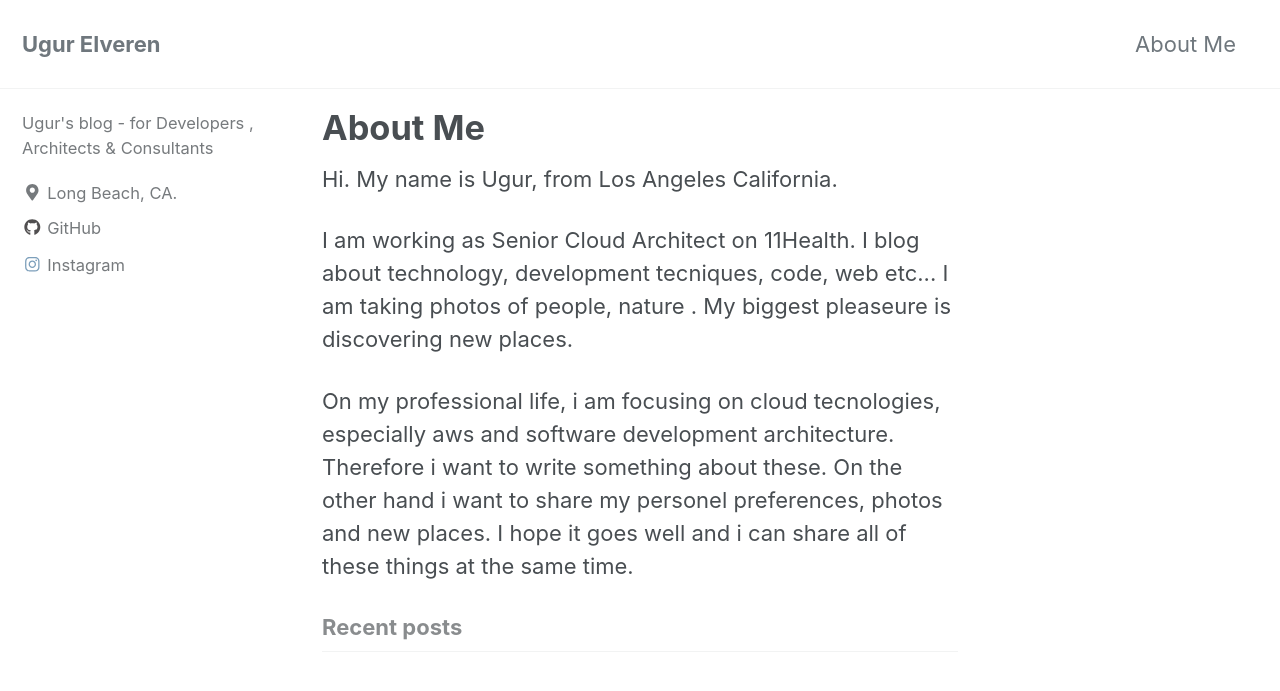
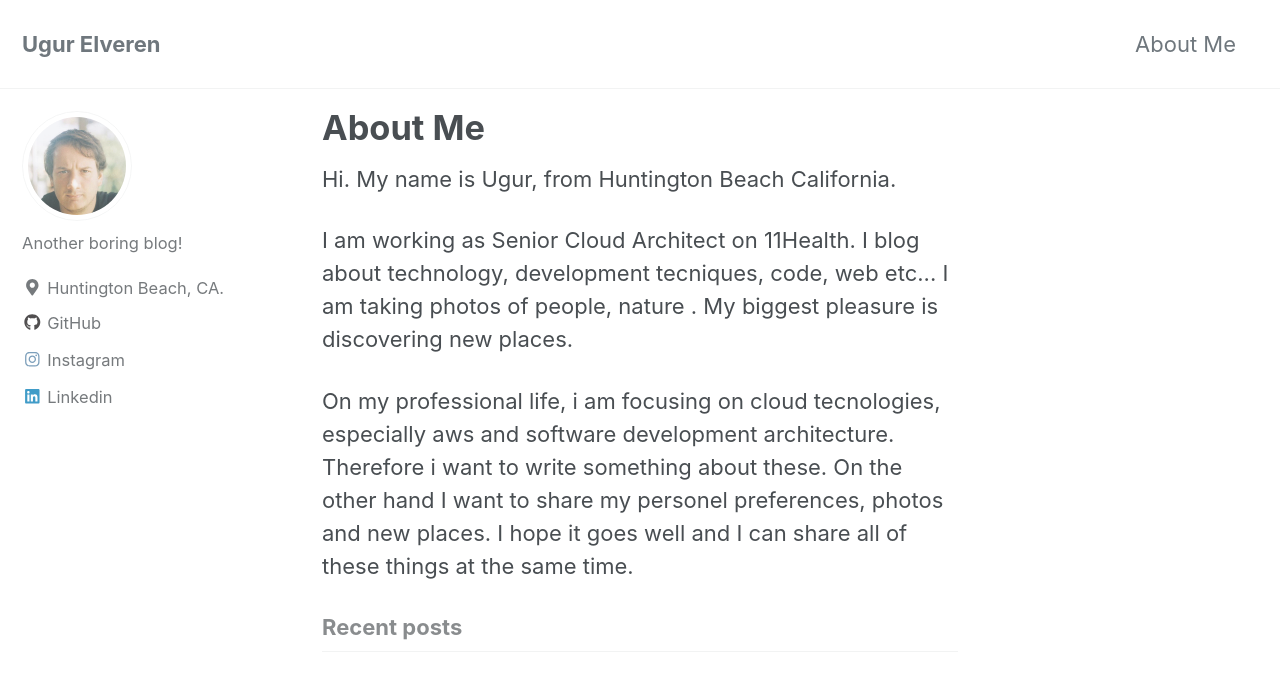
Before and after one commit to ugurelveren/ugurelveren.github.io, a Jekyll site: the page built from about-me.html, in a window 1280 px wide and 900 px high. Shown: the top 691 px of the window. Built offline with Jekyll 4.4.1, drawn with Linux system fonts in a browser that asks for light colours; cached includes are drawn as plain includes; nearby versions of some CDN libraries.

Commit message:
Bug fixing

```diff
--- a/_config.yml
+++ b/_config.yml
@@ -3,7 +3,7 @@ locale: en-US
 title: Ugur Elveren
 title_separator: '-'
 name: null
-description: 'Ugur''s blog - for Developers , Architects  & Consultants'
+description: 'Another boring blog!'
 url: null
 baseurl: null
 repository: null
@@ -79,9 +79,9 @@ analytics:
     anonymize_ip: null
 author:
   name: null
-  avatar: null
-  bio: 'Ugur''s blog - for Developers , Architects  & Consultants'
-  location: 'Long Beach, CA.'
+  avatar: "/assets/images/pf.jpg"
+  bio: 'Another boring blog!'
+  location: 'Huntington Beach, CA.'
   email: null
   links:
     - label: Email
@@ -98,6 +98,9 @@ author:
     - label: Instagram
       icon: fab fa-fw fa-instagram
       url: "https://www.instagram.com/ugur.elveren/"
+    - label: Linkedin
+      icon: fab fa-fw fa-linkedin
+      url: "https://www.linkedin.com/in/ugur-elveren/"
 footer:
   links:
     - label: Twitter
@@ -113,7 +116,7 @@ footer:
       icon: fab fa-fw fa-bitbucket
     - label: Instagram
       icon: fab fa-fw fa-instagram
-      url: "https://www.instagram.com/ugur.elveren/"
+      url: ""
 include:
   - .htaccess
   - _pages
--- a/about-me.html
+++ b/about-me.html
@@ -4,8 +4,8 @@ layout: home
 author_profile: true
 ---
 
-Hi. My name is Ugur, from Los Angeles California.
+Hi. My name is Ugur, from Huntington Beach California.
 </p>
-I am working as Senior Cloud Architect on 11Health. I blog about technology, development tecniques, code, web etc... I am taking photos of people, nature . My biggest pleaseure is discovering new places.
+I am working as Senior Cloud Architect on 11Health. I blog about technology, development tecniques, code, web etc... I am taking photos of people, nature . My biggest pleasure is discovering new places.
 </p>
-On my professional life, i am focusing on cloud tecnologies, especially aws and software development architecture. Therefore i want to write something about these. On the other hand i want to share my personel preferences, photos and new places. I hope it goes well and i can share all of these things at the same time.
+On my professional life, i am focusing on cloud tecnologies, especially aws and software development architecture. Therefore i want to write something about these. On the other hand I want to share my personel preferences, photos and new places. I hope it goes well and I can share all of these things at the same time.
```
Also changed, not shown: _posts/2020-01-18-is-a-macbook-pro-good-choice-for-net-developers.md (renamed from _posts/2020-01-18-is-a-macbook-pro-is-good-choice-for-net-developers.md, +1 -1 lines), assets/images/pf.jpg (added).
